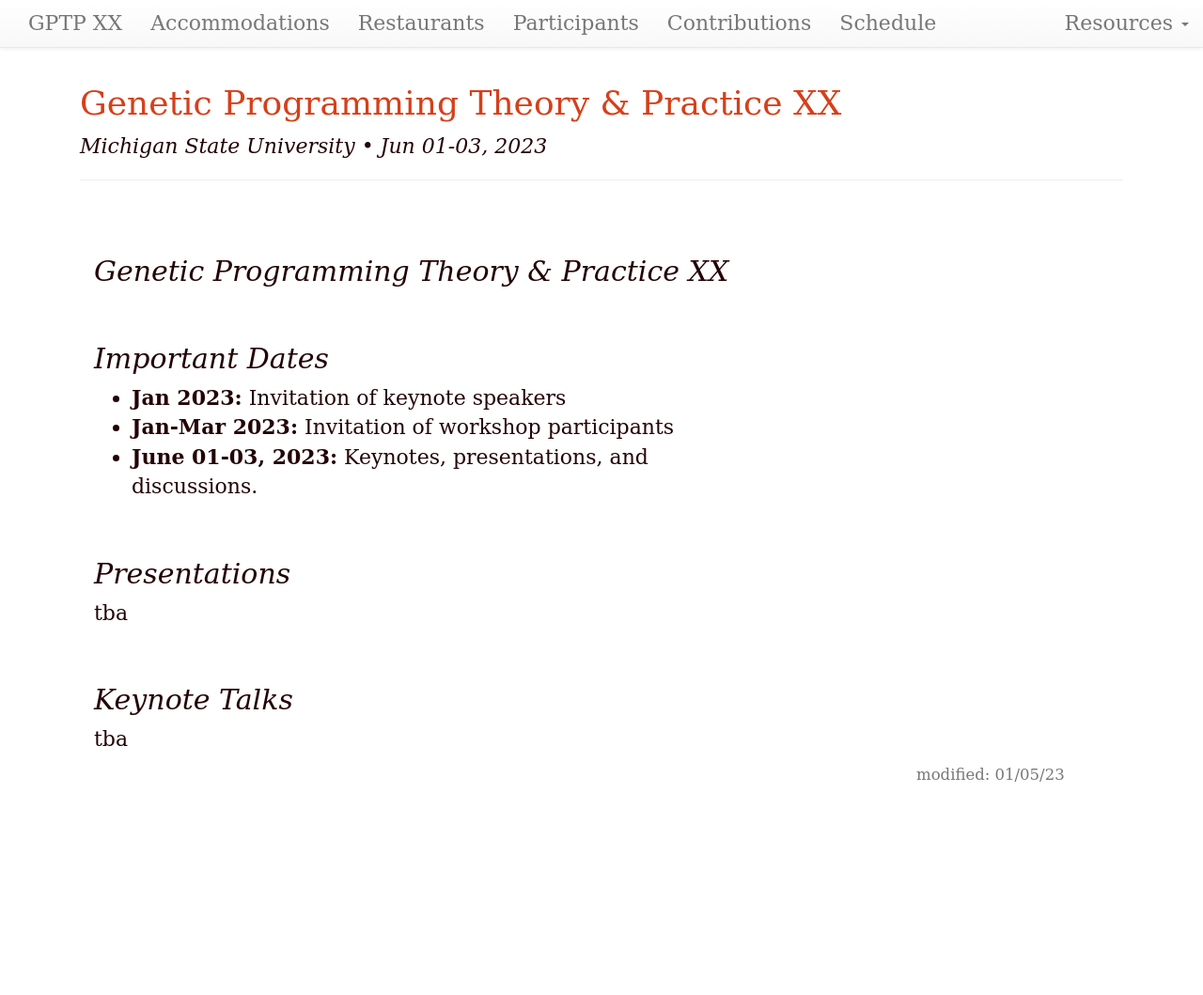
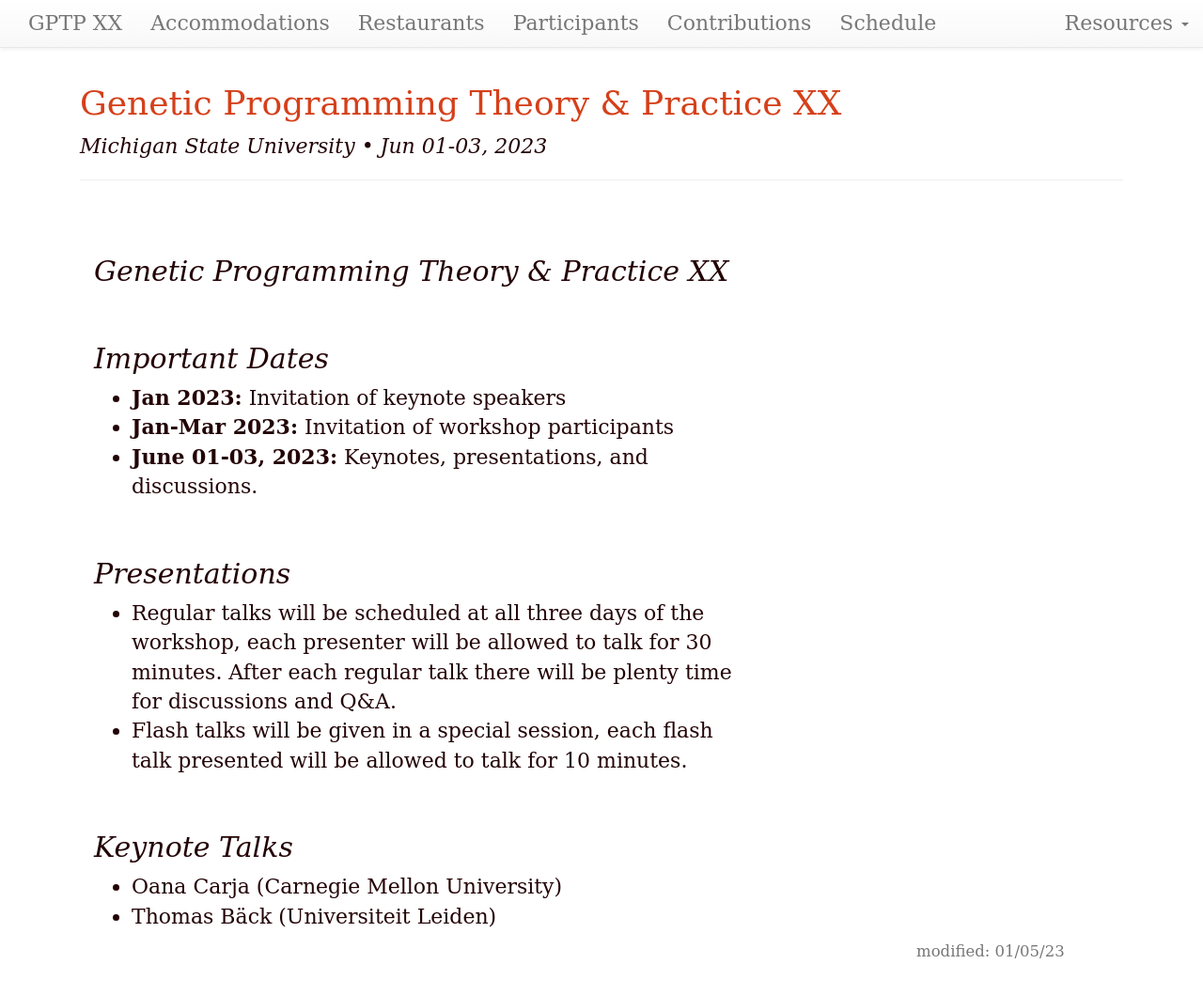
Before and after one commit to GPTP-workshop/gptp-workshop.github.io, a Jekyll site: the page built from contributions.md, in a window 1280 px wide and 1066 px high. Shown: the top 1059 px of the window at 94% size. Built offline with Jekyll 4.4.1, drawn with Linux system fonts in a browser that asks for light colours; our own code applies the rules of GitHub Pages for plain Markdown files.

Commit message:
Update contributions.md

```diff
--- a/contributions.md
+++ b/contributions.md
@@ -15,7 +15,9 @@ dates: "Jun 01-03, 2023"
 - **June 01-03, 2023:** Keynotes, presentations, and discussions.
 
 ## Presentations
-tba
+- Regular talks will be scheduled at all three days of the workshop, each presenter will be allowed to talk for 30 minutes. After each regular talk there will be plenty time for discussions and Q&A.
+- Flash talks will be given in a special session, each flash talk presented will be allowed to talk for 10 minutes.
 
 ## Keynote Talks
-tba
+- Oana Carja (Carnegie Mellon University)
+- Thomas Bäck (Universiteit Leiden)
```
